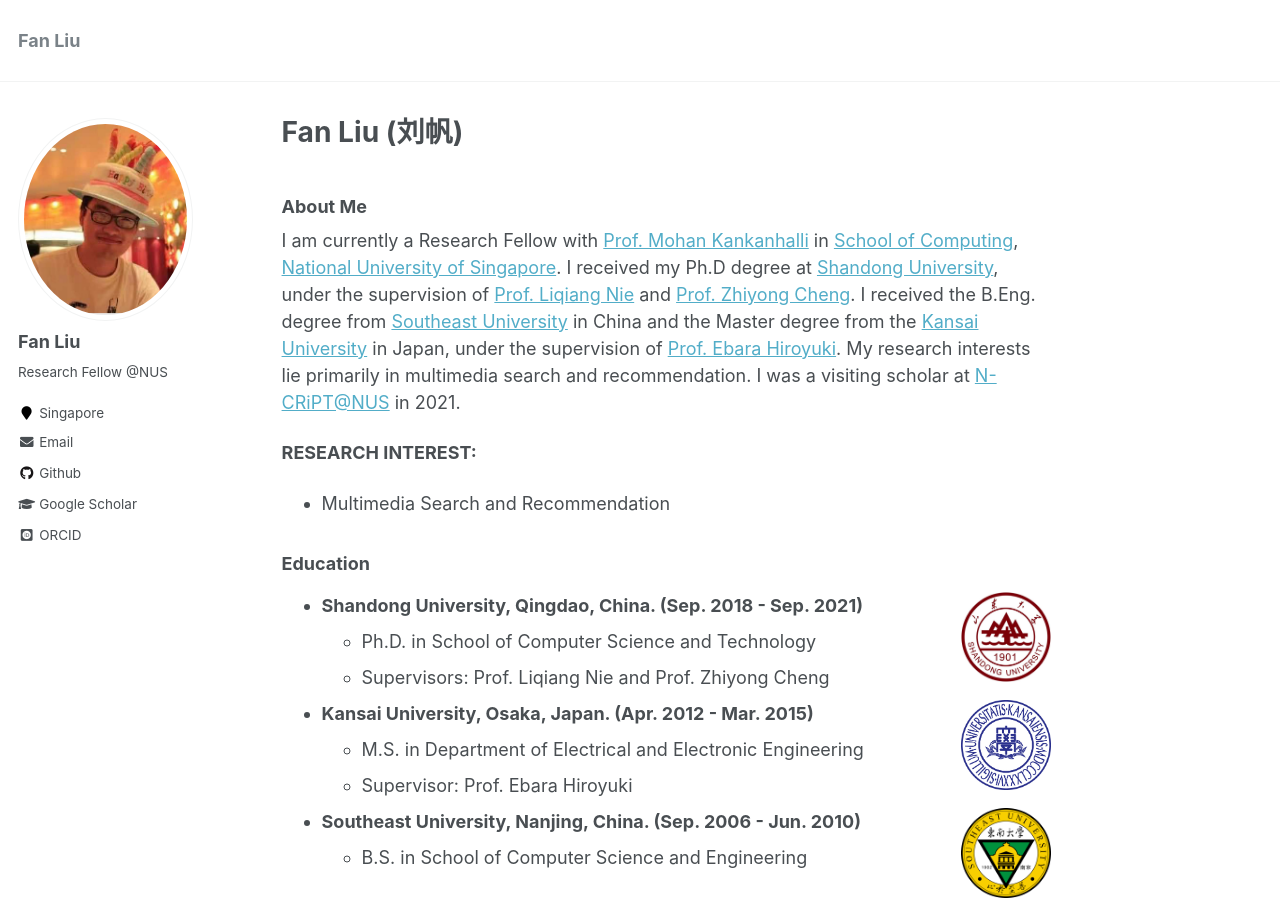
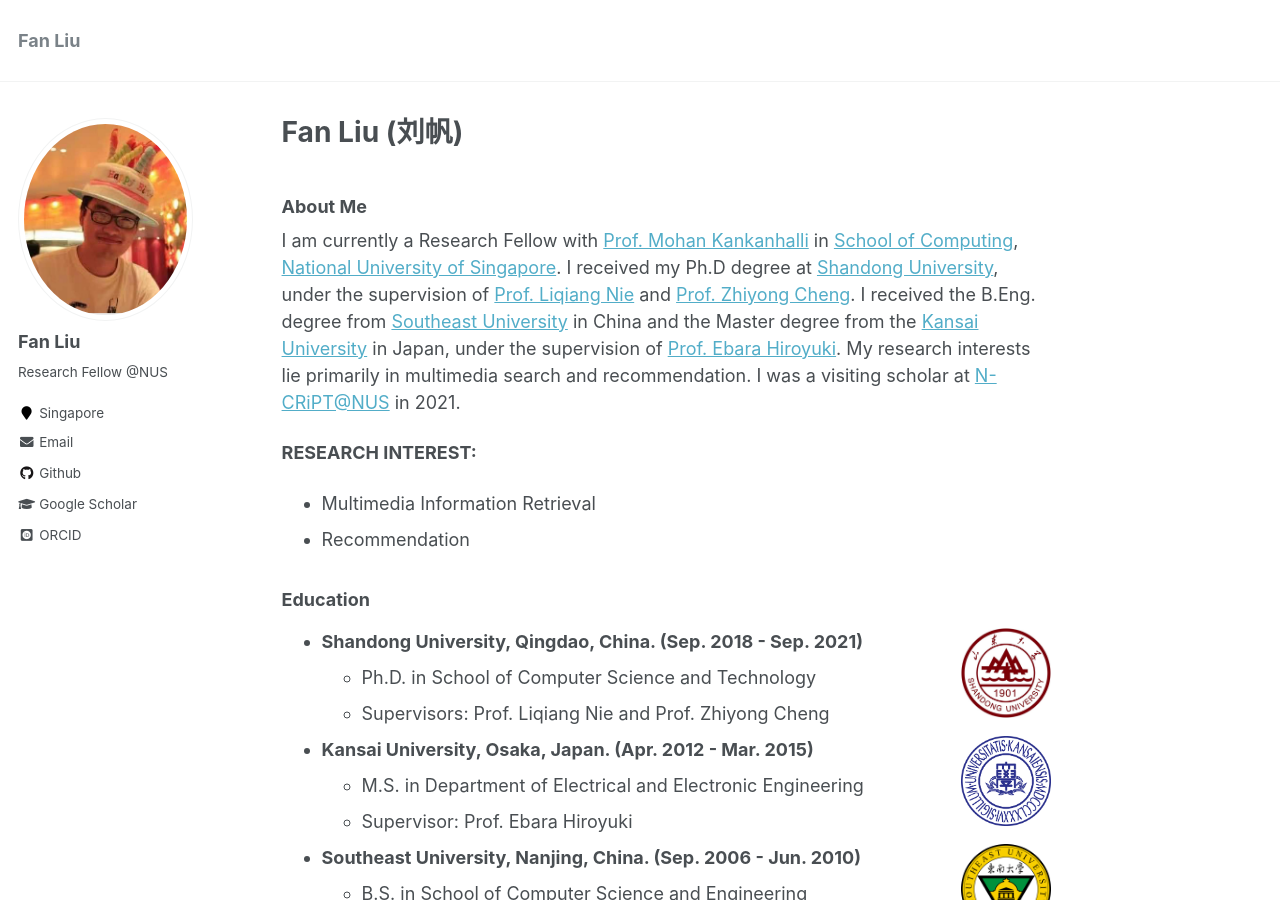
Before and after one commit to liufancs/liufancs.github.io, a Jekyll site: the page built from _pages/about.md, in a window 1280 px wide and 900 px high. Built offline with Jekyll 4.4.1, drawn with Linux system fonts in a browser that asks for light colours; some web fonts are replaced.

Commit message:
Update about.md

```diff
--- a/_pages/about.md
+++ b/_pages/about.md
@@ -12,7 +12,8 @@ redirect_from:
 I am currently a Research Fellow with [Prof. Mohan Kankanhalli](https://www.comp.nus.edu.sg/~mohan/) in [School of Computing](https://www.comp.nus.edu.sg/), [National University of Singapore](https://www.nus.edu.sg/). I received my Ph.D degree at [Shandong University](https://www.sdu.edu.cn/), under the supervision of [Prof. Liqiang Nie](https://liqiangnie.github.io/index.html) and [Prof. Zhiyong Cheng](https://sites.google.com/view/zycheng). I received the B.Eng. degree from [Southeast University](https://www.seu.edu.cn/) in China and the Master degree from the [Kansai University](https://www.kansai-u.ac.jp/) in Japan, under the supervision of [Prof. Ebara Hiroyuki](https://gakujo.kansai-u.ac.jp/profile/en/3b9d26c7eb2cecuf4f1fdf+f7077b.html). My research interests lie primarily in multimedia search and recommendation. I was a visiting scholar at [N-CRiPT@NUS](https://ncript.comp.nus.edu.sg/) in 2021.
 
 <b>RESEARCH INTEREST:</b>
-* Multimedia Search and Recommendation
+* Multimedia Information Retrieval
+* Recommendation
 
 ### Education
 - **Shandong University, Qingdao, China. (Sep. 2018 - Sep. 2021)** <img align="Right" src="images/SDU_logo.png" width="90" height="90"/>
```
